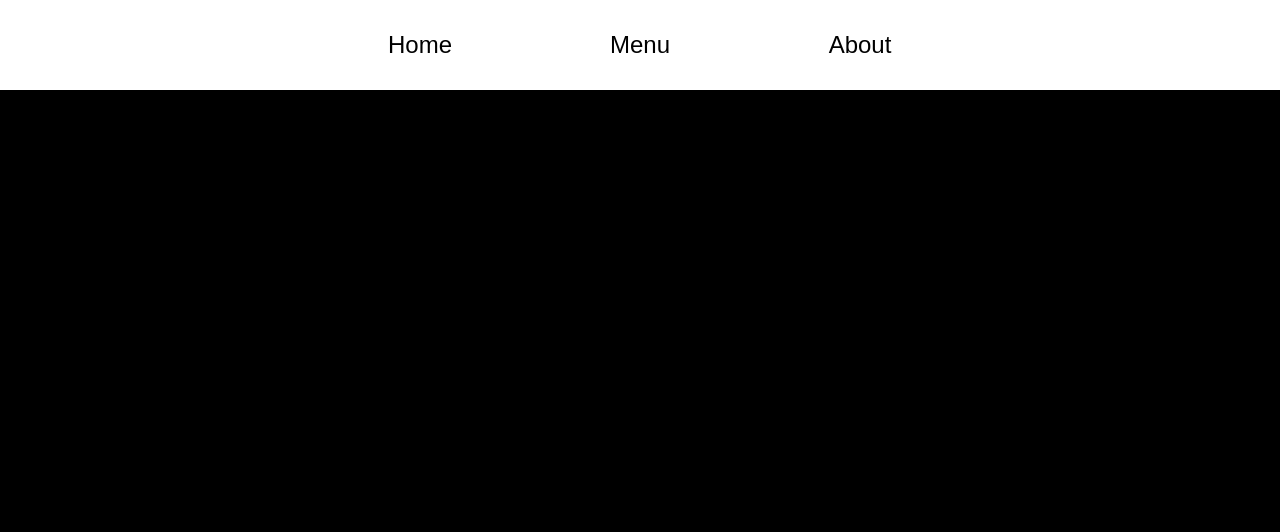
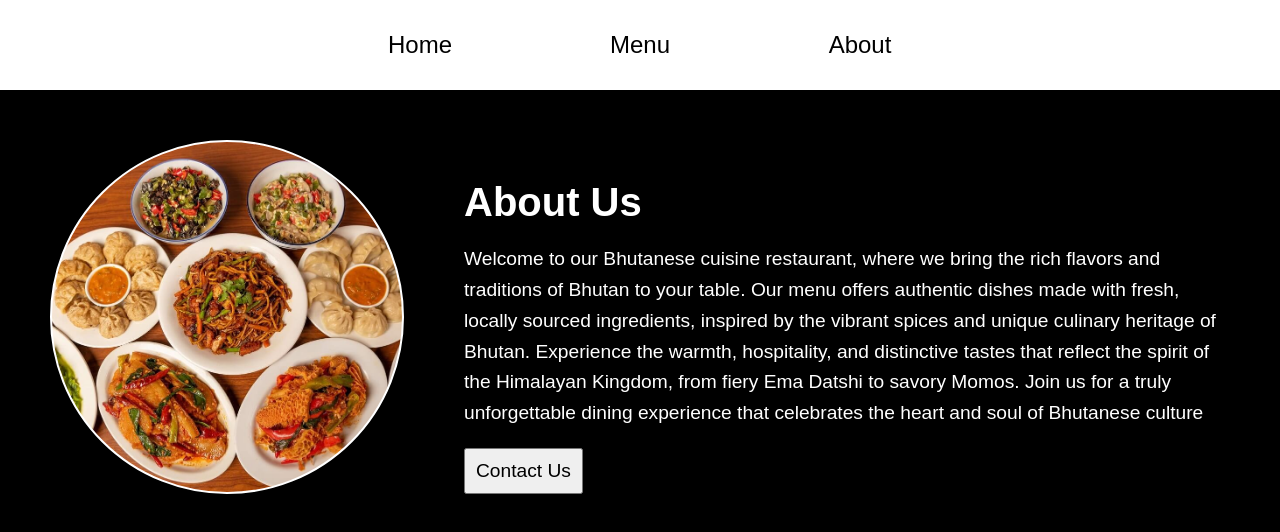
Before and after one commit to TanishSharmaTS/Restaurant-Page, a website built with webpack: page src/template.html in a window 1280 px wide. Both pictures are taken after a click on the button "About". Built offline with nearby package versions, Linux system fonts and the light colour scheme.

Commit message:
added about page

```diff
--- a/src/about.js
+++ b/src/about.js
@@ -0,0 +1,36 @@
+const htmlContent = document.querySelector('#content')
+
+htmlContent.textContent = ''
+
+
+export function createAboutPage(){
+
+    const aboutSection = document.createElement('div')
+    aboutSection.className = 'aboutSection'
+
+    const aboutImage = document.createElement('div')
+    aboutImage.className = "aboutImage"
+
+
+    const aboutText = document.createElement('div')
+    aboutText.className = "aboutText"
+
+    const aboutTextTitle = document.createElement('h3')
+    aboutTextTitle.textContent = "About Us"
+
+
+    const aboutTextDescription = document.createElement('p')
+    aboutTextDescription.textContent = "Welcome to our Bhutanese cuisine restaurant, where we bring the rich flavors and traditions of Bhutan to your table. Our menu offers authentic dishes made with fresh, locally sourced ingredients, inspired by the vibrant spices and unique culinary heritage of Bhutan. Experience the warmth, hospitality, and distinctive tastes that reflect the spirit of the Himalayan Kingdom, from fiery Ema Datshi to savory Momos. Join us for a truly unforgettable dining experience that celebrates the heart and soul of Bhutanese culture"
+
+    const contactButton = document.createElement('button')
+    contactButton.className = "contactButton"
+
+    contactButton.textContent = "Contact Us"
+
+    aboutText.append(aboutTextTitle, aboutTextDescription, contactButton)
+    aboutSection.append(aboutImage, aboutText)
+
+    htmlContent.appendChild(aboutSection)
+
+
+}
--- a/src/index.js
+++ b/src/index.js
@@ -2,9 +2,8 @@ import "./style.css"
 import {createMenuPage} from "./menu.js"
 import {createHomePage} from "./home.js"
 import {getCurrentPage} from "./pageloader.js";
+import { createAboutPage} from "./about.js";
 
-
-const htmlContent = document.querySelector('#content')
 
 function updatePage(){
     document.querySelector('#content').textContent = ''
@@ -14,7 +13,7 @@ function updatePage(){
         createMenuPage()
     }
     else if(currentPage == 'About'){
-        htmlContent.textContent = 'AboutPage'
+        createAboutPage()
     }
     else{
         createHomePage()
--- a/src/style.css
+++ b/src/style.css
@@ -128,3 +128,45 @@ nav button{
     font-weight: bold;
     color: #333;
 }
+
+
+
+.aboutSection {
+    display: flex;
+    flex-direction: row;
+    justify-content: space-evenly;
+    align-items: center;
+    max-width: 100vw;
+    color: white;
+    gap: 60px;
+    margin: 50px;
+    overflow: hidden;
+}
+
+.aboutSection > .aboutImage{
+    flex: 1 1 300px;
+    background-image: url('./assets/aboutImage.jpg');
+    background-position: center;
+    background-repeat: no-repeat;
+    background-size: cover;
+    height: 350px;
+    min-width: 350px;
+    border-radius: 50%;
+    border: 2px solid white
+}
+
+.aboutText > h3 {
+    font-size: 2.5rem;
+    margin-bottom: 15px;
+}
+
+.aboutText > p {
+    font-size: 1.2rem;
+    line-height: 1.6;
+}
+
+.contactButton{
+    font-size: 1.2rem;
+    padding: 10px;
+
+}
```
Also changed, not shown: src/assets/aboutImage.jpg (added).
